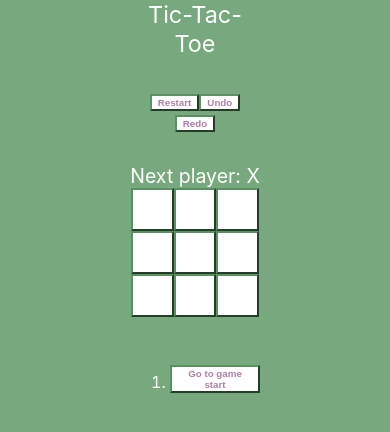
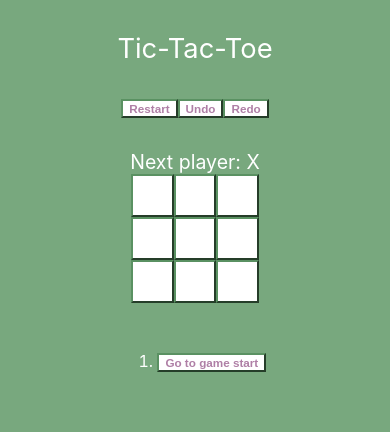
Before and after one commit to hank0777/tic-tac-toe_web, a React (Create React App) app: page / in a window 390 px wide. Shown: the top 432 px of the page. Built offline with nearby package versions, Linux system fonts and the light colour scheme.

Commit message:
Smoother resizing

```diff
--- a/src/App.css
+++ b/src/App.css
@@ -9,14 +9,14 @@ button {
   font-weight: bolder;
   border-color: rgb(90, 145, 98);
   margin: 0%;
-  font-size: 1rem;
+  font-size: 3vw;
 }
 
 .square {
-  width: 4rem;
-  height: 4rem;
+  width: 11vw;
+  height: 11vw;
   vertical-align: middle;
-  font-size: 3rem;
+  font-size: 9vw;
 }
 
 button.square.winning {
@@ -24,31 +24,31 @@ button.square.winning {
 }
 
 .status {
-  font-size: 1.9rem;
+  font-size: 5vw;
 }
 
 .game {
   display: grid;
-  grid-template-columns: 1fr 1fr 1fr;
-  grid-template-rows: auto auto auto;
+  grid-template-columns: 1fr auto 1fr;
+  grid-template-rows: auto auto auto auto;
   row-gap: 2rem;
 }
 
 .game-board {
   grid-column: 2;
-  grid-row: 3;
+  grid-row: 4;
   text-align: center;
 }
 
 .game-info {
-  list-style-position: inside;
+  list-style-position: outside;
   grid-column: 3;
-  grid-row: 3;
+  grid-row: 4;
   font-size: 1rem;
 }
 
 .move-button {
-  grid-row: 2;
+  grid-row: 3;
   grid-column: 2;
   text-align: center;
 }
@@ -56,46 +56,30 @@ button.square.winning {
 header {
   text-align: center;
   grid-column: 2;
-  grid-row: 1;
-  font-size: 2.5rem;
+  grid-row: 2;
+  font-size: 7vw;
 }
 
 @media (max-width: 700px) {
   .game {
     display: grid;
-    grid-template-rows: auto auto auto auto;
+    grid-template-rows: auto auto auto auto auto;
   }
 
   header {
-    grid-row: 1;
-    font-size: 6vw;
+    grid-row: 2;
   }
 
   .move-button {
-    grid-row: 2;
+    grid-row: 3;
   }
 
   .game-board {
-    grid-row: 3;
+    grid-row: 4;
   }
 
   .game-info {
-    grid-row: 4;
+    grid-row: 5;
     grid-column: 2;
-    list-style-position: outside;
-  }
-
-  .square {
-    width: 11vw;
-    height: 11vw;
-    font-size: 9vw;
-  }
-
-  .status {
-    font-size: 5vw;
-  }
-
-  button {
-    font-size: 2.5vw;
   }
 }
```
